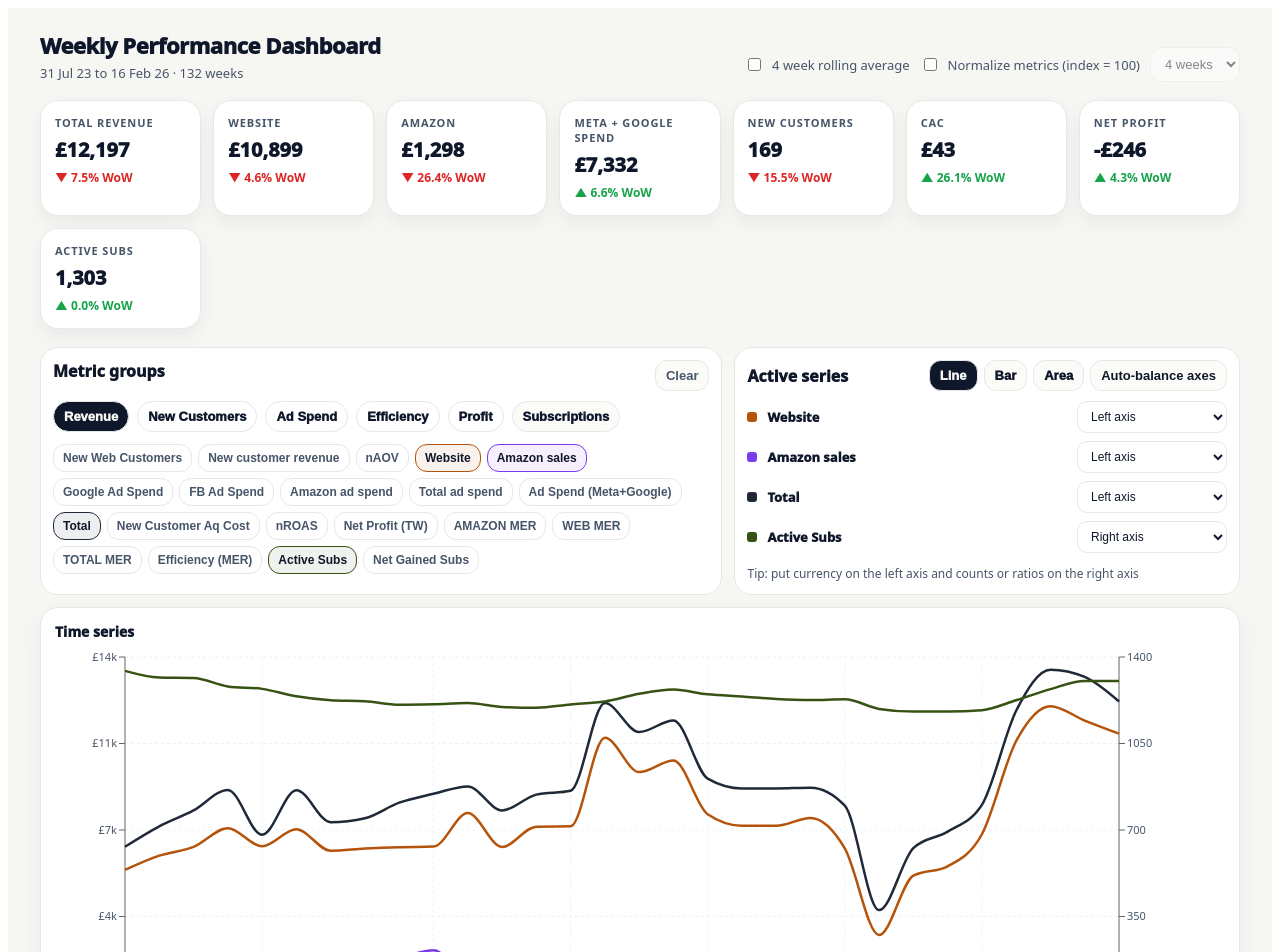
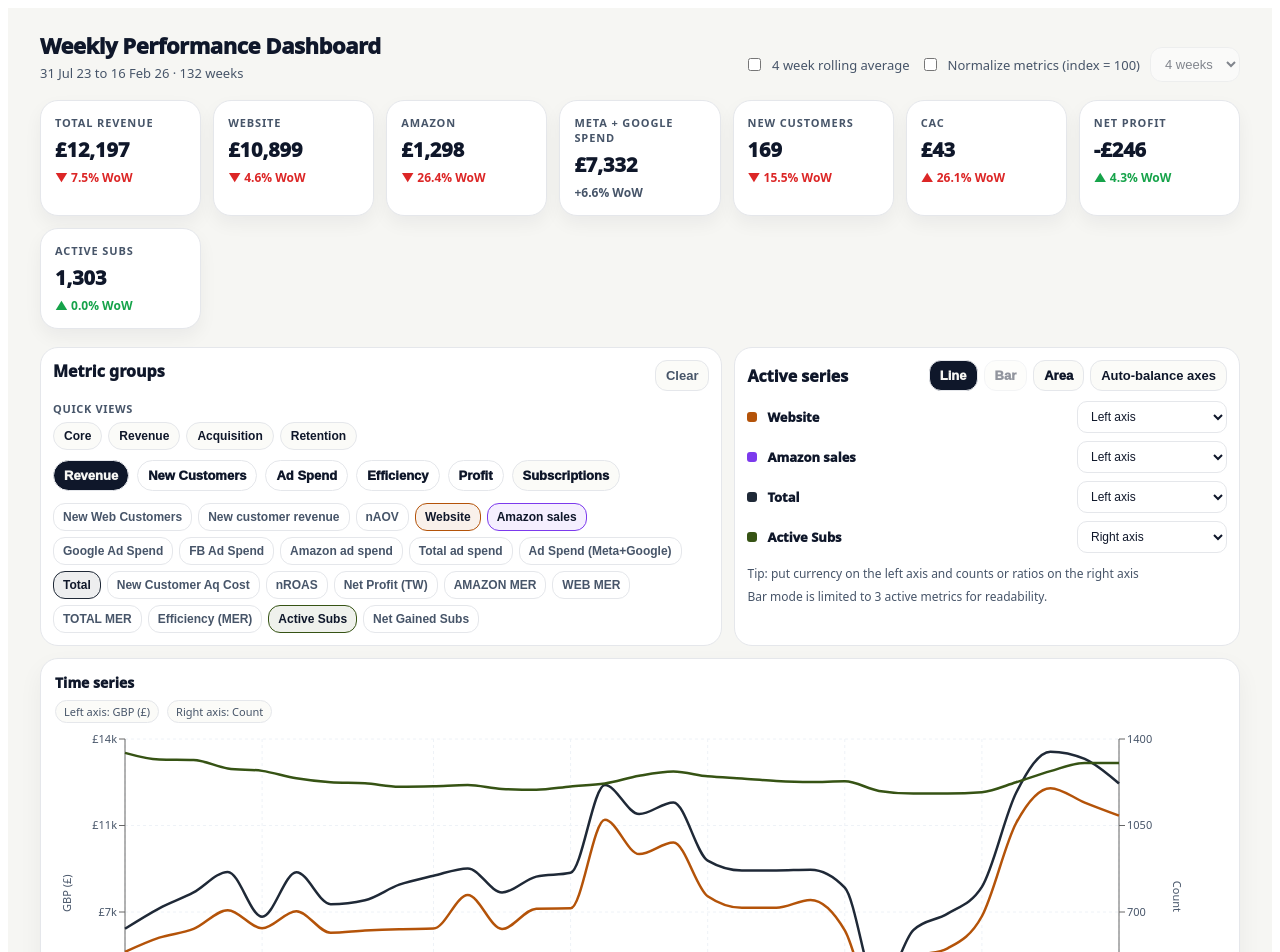
Before and after one commit to I-think-we-struck-goals-here/dashboard-app, a React (Vite) app: page / in a window 1280 px wide. Shown: the top 952 px of the page. Built offline with nearby package versions, Linux system fonts and the light colour scheme.

Commit message:
Harden dashboard UX: safer trends, baseline normalization, axis clarity

```diff
--- a/src/Dashboard.jsx
+++ b/src/Dashboard.jsx
@@ -235,6 +235,30 @@ const GROUPS = {
   Subscriptions: ["Active Subs", "Net Gained Subs"]
 }
 
+const QUICK_VIEWS = [
+  {
+    label: "Core",
+    metrics: ["Total", "Ad Spend (Meta+Google)", "New Web Customers", "New Customer Aq Cost", "Net Profit (TW)", "Active Subs"]
+  },
+  {
+    label: "Revenue",
+    metrics: ["Website", "Amazon sales", "Total", "Net Profit (TW)"]
+  },
+  {
+    label: "Acquisition",
+    metrics: ["New Web Customers", "Ad Spend (Meta+Google)", "New Customer Aq Cost", "nROAS", "Efficiency (MER)"]
+  },
+  {
+    label: "Retention",
+    metrics: ["Active Subs", "Net Gained Subs", "Total", "Net Profit (TW)"]
+  }
+]
+
+const KPI_TREND_POLARITY = {
+  "Ad Spend (Meta+Google)": "neutral",
+  "New Customer Aq Cost": "down"
+}
+
 const metricKind = (k) => {
   if (PCT_KEYS.has(k)) return "pct"
   if (CURRENCY_KEYS.has(k)) return "gbp"
@@ -248,6 +272,27 @@ const defaultAxisFor = (k) => {
   if (kind === "gbp") return "left"
   return "right"
 }
+
+const axisUnitLabel = (metrics, normalized = false) => {
+  if (!metrics.length) return ""
+  if (normalized) return "Index (100 baseline)"
+
+  const kinds = new Set(metrics.map((m) => metricKind(m)))
+  if (kinds.size === 1) {
+    const only = [...kinds][0]
+    if (only === "gbp") return "GBP (£)"
+    if (only === "count") return "Count"
+    if (only === "pct") return "Percent (%)"
+    if (only === "ratio") return "Ratio"
+  }
+
+  const onlyRatios = [...kinds].every((k) => k === "ratio" || k === "pct")
+  if (onlyRatios) return "Ratio / %"
+
+  return "Mixed units"
+}
+
+const hasFiniteNonZero = (v) => Number.isFinite(v) && v !== 0
 
 const metricMagnitude = (rows, key) => {
   const values = rows
@@ -307,34 +352,51 @@ const buildAutoAxisMap = (rows, metrics) => {
   return next
 }
 
-const buildNormalizedRows = (rows, metrics, preferredBaseIndex = 0) => {
-  if (!rows.length || !metrics.length) return { rows, baseMap: {} }
+const findNormalizationBaselineIndex = (rows, metrics, preferredBaseIndex = 0) => {
+  if (!rows.length || !metrics.length) return 0
 
   const startAt = clamp(preferredBaseIndex, 0, rows.length - 1)
+  const scoreRow = (row) =>
+    metrics.reduce((score, metric) => {
+      const v = Number(row?.[metric])
+      return score + (hasFiniteNonZero(v) ? 1 : 0)
+    }, 0)
+
+  for (let i = startAt; i < rows.length; i += 1) {
+    if (scoreRow(rows[i]) === metrics.length) return i
+  }
+
+  for (let i = 0; i < startAt; i += 1) {
+    if (scoreRow(rows[i]) === metrics.length) return i
+  }
+
+  let bestIndex = startAt
+  let bestScore = -1
+  let bestDistance = Infinity
+
+  for (let i = 0; i < rows.length; i += 1) {
+    const score = scoreRow(rows[i])
+    const distance = Math.abs(i - startAt)
+    if (score > bestScore || (score === bestScore && distance < bestDistance)) {
+      bestIndex = i
+      bestScore = score
+      bestDistance = distance
+    }
+  }
+
+  return bestIndex
+}
+
+const buildNormalizedRows = (rows, metrics, preferredBaseIndex = 0) => {
+  if (!rows.length || !metrics.length) return { rows, baseMap: {}, baselineIndex: 0 }
+
+  const baselineIndex = findNormalizationBaselineIndex(rows, metrics, preferredBaseIndex)
+  const baselineRow = rows[baselineIndex] || {}
   const baseMap = {}
 
   metrics.forEach((metric) => {
-    let base = null
-
-    for (let i = startAt; i < rows.length; i += 1) {
-      const v = Number(rows[i]?.[metric])
-      if (Number.isFinite(v) && v !== 0) {
-        base = v
-        break
-      }
-    }
-
-    if (base == null) {
-      for (let i = 0; i < rows.length; i += 1) {
-        const v = Number(rows[i]?.[metric])
-        if (Number.isFinite(v) && v !== 0) {
-          base = v
-          break
-        }
-      }
-    }
-
-    baseMap[metric] = base
+    const base = Number(baselineRow?.[metric])
+    baseMap[metric] = hasFiniteNonZero(base) ? base : null
   })
 
   const normalizedRows = rows.map((row) => {
@@ -342,6 +404,7 @@ const buildNormalizedRows = (rows, metrics, preferredBaseIndex = 0) => {
     metrics.forEach((metric) => {
       const current = Number(row?.[metric])
       const base = baseMap[metric]
+      next[`__raw__${metric}`] = Number.isFinite(current) ? current : null
 
       if (!Number.isFinite(current) || !Number.isFinite(base) || base === 0) {
         next[metric] = null
@@ -352,7 +415,35 @@ const buildNormalizedRows = (rows, metrics, preferredBaseIndex = 0) => {
     return next
   })
 
-  return { rows: normalizedRows, baseMap }
+  return { rows: normalizedRows, baseMap, baselineIndex }
+}
+
+const countMissingPoints = (rows, metrics) =>
+  rows.reduce((total, row) => {
+    let rowMissing = 0
+    metrics.forEach((metric) => {
+      const v = Number(row?.[metric])
+      if (!Number.isFinite(v)) rowMissing += 1
+    })
+    return total + rowMissing
+  }, 0)
+
+const getKpiChangeDisplay = (key, change) => {
+  if (change == null) return null
+
+  const polarity = KPI_TREND_POLARITY[key] || "up"
+  if (polarity === "neutral") {
+    return {
+      color: THEME.muted,
+      text: `${change >= 0 ? "+" : "−"}${Math.abs(change).toFixed(1)}% WoW`
+    }
+  }
+
+  const good = polarity === "down" ? change < 0 : change >= 0
+  return {
+    color: good ? "#16a34a" : "#dc2626",
+    text: `${change >= 0 ? "▲" : "▼"} ${Math.abs(change).toFixed(1)}% WoW`
+  }
 }
 
 const clamp = (n, min, max) => Math.max(min, Math.min(max, n))
@@ -407,8 +498,8 @@ const PresetMiniChart = ({ title, data, aKey, bKey, axisA, axisB }) => {
             <YAxis yAxisId="left" tick={{ fontSize: 11, fill: THEME.muted }} />
             {showRightAxis ? <YAxis yAxisId="right" orientation="right" tick={{ fontSize: 11, fill: THEME.muted }} /> : null}
             <Tooltip content={tooltip} />
-            <Line yAxisId={axisA} type="monotone" dataKey={aKey} stroke={colorA} strokeWidth={2.4} dot={false} connectNulls />
-            <Line yAxisId={axisB} type="monotone" dataKey={bKey} stroke={colorB} strokeWidth={2.4} dot={false} connectNulls />
+            <Line yAxisId={axisA} type="monotone" dataKey={aKey} stroke={colorA} strokeWidth={2.4} dot={false} />
+            <Line yAxisId={axisB} type="monotone" dataKey={bKey} stroke={colorB} strokeWidth={2.4} dot={false} />
           </ComposedChart>
         </ResponsiveContainer>
       </div>
@@ -505,19 +596,29 @@ export default function Dashboard() {
   const rightMetrics = visibleMetrics.filter((m) => axisMap[m] === "right")
 
   const normalized = useMemo(() => {
-    if (!normalizeMetrics) return { rows: displayedData, baseMap: {} }
+    if (!normalizeMetrics) return { rows: displayedData, baseMap: {}, baselineIndex: brushRange.startIndex }
     return buildNormalizedRows(displayedData, visibleMetrics, brushRange.startIndex)
   }, [normalizeMetrics, displayedData, visibleMetrics, brushRange.startIndex])
 
   const mainChartData = normalizeMetrics ? normalized.rows : displayedData
   const normalizedUnavailable = normalizeMetrics ? visibleMetrics.filter((m) => !Number.isFinite(normalized.baseMap[m])) : []
-  const normalizationBaseLabel = displayedData[clamp(brushRange.startIndex, 0, Math.max(0, displayedData.length - 1))]?._label
+  const normalizationBaseLabel = displayedData[normalized.baselineIndex]?._label
+  const missingPointCount = useMemo(() => countMissingPoints(rangedData, visibleMetrics), [rangedData, visibleMetrics])
+  const leftAxisLabel = axisUnitLabel(normalizeMetrics ? visibleMetrics : leftMetrics, normalizeMetrics)
+  const rightAxisLabel = normalizeMetrics ? "" : axisUnitLabel(rightMetrics, false)
+  const canUseBarMode = visibleMetrics.length <= 3
 
   const autoBalanceAxes = () => {
     if (!visibleMetrics.length) return
     const next = buildAutoAxisMap(rangedData, visibleMetrics)
     setAxisMap((prevMap) => ({ ...prevMap, ...next }))
   }
+
+  useEffect(() => {
+    if (chartType === "bar" && !canUseBarMode) {
+      setChartType("line")
+    }
+  }, [chartType, canUseBarMode])
 
   const latest = rangedData[rangedData.length - 1] || displayedData[displayedData.length - 1]
   const prev = rangedData[rangedData.length - 2] || displayedData[displayedData.length - 2]
@@ -540,6 +641,7 @@ export default function Dashboard() {
 
   const CustomTooltip = ({ active, payload, label }) => {
     if (!active || !payload?.length) return null
+    const hasNormalizedPayload = payload.some((p) => p?.payload && p.payload[`__raw__${p.dataKey}`] != null)
     return (
       <div
         style={{
@@ -558,7 +660,11 @@ export default function Dashboard() {
           .map((p) => (
             <div key={p.dataKey} style={{ display: "flex", justifyContent: "space-between", gap: 18, padding: "2px 0" }}>
               <span style={{ color: THEME.muted }}>{p.dataKey}</span>
-              <span style={{ fontWeight: 900 }}>{normalizeMetrics ? `${Number(p.value).toFixed(1)} index` : formatVal(p.dataKey, p.value)}</span>
+              <span style={{ fontWeight: 900 }}>
+                {normalizeMetrics && hasNormalizedPayload
+                  ? `${Number(p.value).toFixed(1)} index${Number.isFinite(Number(p.payload?.[`__raw__${p.dataKey}`])) ? ` · ${formatVal(p.dataKey, p.payload[`__raw__${p.dataKey}`])}` : ""}`
+                  : formatVal(p.dataKey, p.value)}
+              </span>
             </div>
           ))}
       </div>
@@ -675,6 +781,7 @@ export default function Dashboard() {
           {kpis.map((k) => {
             const val = latest?.[k.key]
             const change = wow(val, prev?.[k.key])
+            const changeDisplay = getKpiChangeDisplay(k.key, change)
             return (
               <div
                 key={k.key}
@@ -688,10 +795,8 @@ export default function Dashboard() {
               >
                 <div style={{ fontSize: 11, color: THEME.muted, textTransform: "uppercase", letterSpacing: "0.08em", fontWeight: 800 }}>{k.label}</div>
                 <div style={{ fontSize: 20, fontWeight: 950, marginTop: 6 }}>{formatVal(k.key, val)}</div>
-                {change != null ? (
-                  <div style={{ fontSize: 12, marginTop: 6, color: change >= 0 ? "#16a34a" : "#dc2626", fontWeight: 900 }}>
-                    {change >= 0 ? "▲" : "▼"} {Math.abs(change).toFixed(1)}% WoW
-                  </div>
+                {changeDisplay ? (
+                  <div style={{ fontSize: 12, marginTop: 6, color: changeDisplay.color, fontWeight: 900 }}>{changeDisplay.text}</div>
                 ) : (
                   <div style={{ fontSize: 12, marginTop: 6, color: THEME.faint }}> </div>
                 )}
@@ -719,6 +824,35 @@ export default function Dashboard() {
               >
                 Clear
               </button>
+            </div>
+
+            <div style={{ marginBottom: 10 }}>
+              <div style={{ fontSize: 11, color: THEME.muted, fontWeight: 800, letterSpacing: "0.06em", textTransform: "uppercase", marginBottom: 6 }}>
+                Quick Views
+              </div>
+              <div style={{ display: "flex", gap: 6, flexWrap: "wrap" }}>
+                {QUICK_VIEWS.map((view) => {
+                  const active = visible.size === view.metrics.length && view.metrics.every((metric) => visible.has(metric))
+                  return (
+                    <button
+                      key={view.label}
+                      onClick={() => setVisible(new Set(view.metrics))}
+                      style={{
+                        border: `1px solid ${THEME.border}`,
+                        background: active ? THEME.text : THEME.panel2,
+                        borderRadius: 999,
+                        padding: "6px 10px",
+                        cursor: "pointer",
+                        fontSize: 12,
+                        color: active ? THEME.bg : THEME.text,
+                        fontWeight: 900
+                      }}
+                    >
+                      {view.label}
+                    </button>
+                  )
+                })}
+              </div>
             </div>
 
             <div style={{ display: "flex", gap: 8, flexWrap: "wrap" }}>
@@ -786,17 +920,22 @@ export default function Dashboard() {
                 {["line", "bar", "area"].map((t) => (
                   <button
                     key={t}
-                    onClick={() => setChartType(t)}
+                    onClick={() => {
+                      if (t === "bar" && !canUseBarMode) return
+                      setChartType(t)
+                    }}
+                    disabled={t === "bar" && !canUseBarMode}
                     style={{
                       border: `1px solid ${THEME.border}`,
                       background: chartType === t ? THEME.text : THEME.panel2,
                       borderRadius: 12,
                       padding: "7px 10px",
-                      cursor: "pointer",
+                      cursor: t === "bar" && !canUseBarMode ? "not-allowed" : "pointer",
                       fontSize: 13,
                       color: chartType === t ? THEME.bg : THEME.text,
                       fontWeight: 950,
-                      textTransform: "capitalize"
+                      textTransform: "capitalize",
+                      opacity: t === "bar" && !canUseBarMode ? 0.45 : 1
                     }}
                   >
                     {t}
@@ -844,11 +983,22 @@ export default function Dashboard() {
             <div style={{ marginTop: 12, fontSize: 12, color: THEME.muted }}>
               {normalizeMetrics ? "Normalization is on, so all active metrics share one index scale." : "Tip: put currency on the left axis and counts or ratios on the right axis"}
             </div>
+            {!canUseBarMode ? <div style={{ marginTop: 6, fontSize: 12, color: THEME.muted }}>Bar mode is limited to 3 active metrics for readability.</div> : null}
           </div>
         </div>
 
         <div style={{ background: THEME.panel, border: `1px solid ${THEME.border}`, borderRadius: 18, padding: 14, boxShadow: "0 10px 24px rgba(15, 23, 42, 0.05)", marginBottom: 14 }}>
           <div style={{ fontSize: 14, fontWeight: 950, marginBottom: 8 }}>Time series</div>
+          <div style={{ display: "flex", gap: 8, flexWrap: "wrap", fontSize: 11, color: THEME.muted, marginBottom: 8 }}>
+            <span style={{ background: THEME.panel2, border: `1px solid ${THEME.border}`, borderRadius: 999, padding: "3px 8px" }}>
+              Left axis: {leftAxisLabel || "—"}
+            </span>
+            {!normalizeMetrics && rightMetrics.length ? (
+              <span style={{ background: THEME.panel2, border: `1px solid ${THEME.border}`, borderRadius: 999, padding: "3px 8px" }}>
+                Right axis: {rightAxisLabel || "—"}
+              </span>
+            ) : null}
+          </div>
 
           <div style={{ width: "100%", height: 420 }}>
             <ResponsiveContainer>
@@ -859,6 +1009,11 @@ export default function Dashboard() {
                 {visibleMetrics.length ? (
                   <YAxis
                     yAxisId="left"
+                    label={
+                      leftAxisLabel
+                        ? { value: leftAxisLabel, angle: -90, position: "insideLeft", offset: 2, fill: THEME.muted, fontSize: 11 }
+                        : undefined
+                    }
                     tick={{ fontSize: 11, fill: THEME.muted }}
                     tickFormatter={(v) => {
                       if (!isFiniteNumber(v)) return ""
@@ -869,7 +1024,18 @@ export default function Dashboard() {
                   />
                 ) : null}
 
-                {!normalizeMetrics && rightMetrics.length ? <YAxis yAxisId="right" orientation="right" tick={{ fontSize: 11, fill: THEME.muted }} /> : null}
+                {!normalizeMetrics && rightMetrics.length ? (
+                  <YAxis
+                    yAxisId="right"
+                    orientation="right"
+                    label={
+                      rightAxisLabel
+                        ? { value: rightAxisLabel, angle: 90, position: "insideRight", offset: 2, fill: THEME.muted, fontSize: 11 }
+                        : undefined
+                    }
+                    tick={{ fontSize: 11, fill: THEME.muted }}
+                  />
+                ) : null}
 
                 <Tooltip content={CustomTooltip} />
 
@@ -881,10 +1047,10 @@ export default function Dashboard() {
 
                   if (chartType === "area")
                     return (
-                      <Area key={m} yAxisId={yId} type="monotone" dataKey={m} stroke={color} fill={color} fillOpacity={0.12} strokeWidth={2} dot={false} connectNulls />
+                      <Area key={m} yAxisId={yId} type="monotone" dataKey={m} stroke={color} fill={color} fillOpacity={0.12} strokeWidth={2} dot={false} />
                     )
 
-                  return <Line key={m} yAxisId={yId} type="monotone" dataKey={m} stroke={color} strokeWidth={2.5} dot={false} connectNulls />
+                  return <Line key={m} yAxisId={yId} type="monotone" dataKey={m} stroke={color} strokeWidth={2.5} dot={false} />
                 })}
 
                 {normalizeMetrics ? <ReferenceLine yAxisId="left" y={100} stroke={THEME.border} strokeDasharray="4 4" /> : null}
@@ -910,11 +1076,12 @@ export default function Dashboard() {
 
           <div style={{ marginTop: 10, fontSize: 12, color: THEME.muted }}>
             {normalizeMetrics
-              ? `Normalized to index 100 from ${normalizationBaseLabel || "the first visible week"} using each metric's first non-zero value.`
+              ? `Normalized to index 100 from ${normalizationBaseLabel || "the selected baseline week"} (same baseline for all active metrics).`
               : "Date range stays fixed when you change metrics"}
             {normalizeMetrics && normalizedUnavailable.length
               ? ` ${normalizedUnavailable.length} metric${normalizedUnavailable.length > 1 ? "s are" : " is"} hidden because no non-zero baseline was found.`
               : ""}
+            {!normalizeMetrics && missingPointCount ? ` ${missingPointCount} missing data point${missingPointCount > 1 ? "s are" : " is"} shown as line breaks.` : ""}
           </div>
         </div>
 
```
